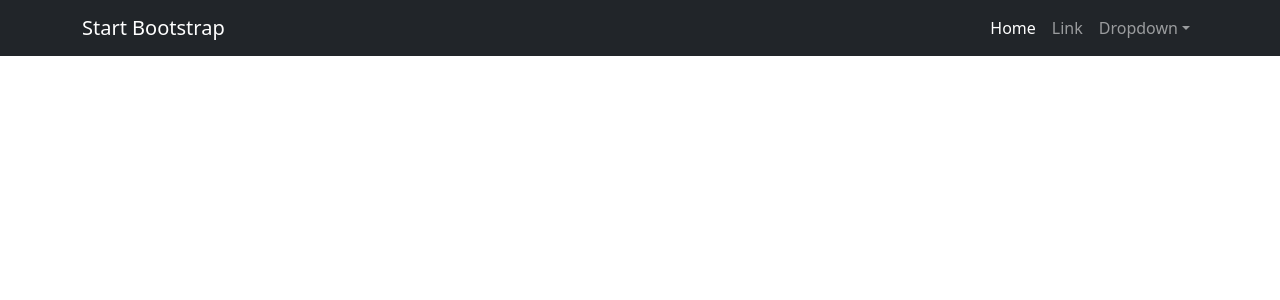
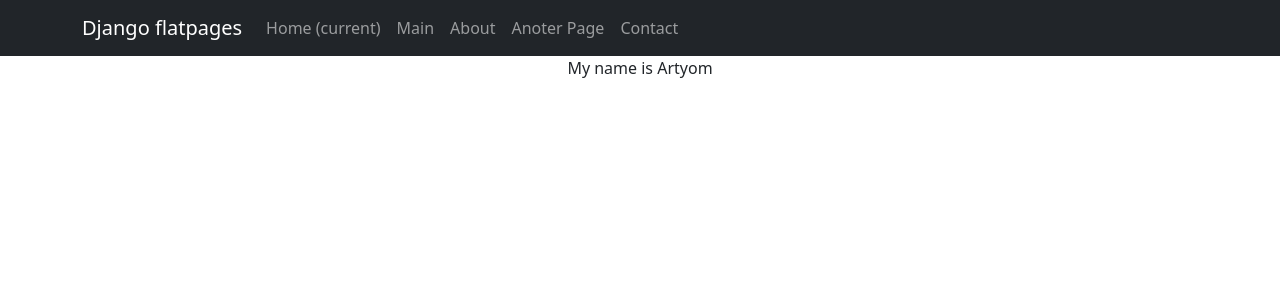
Before and after one commit to ArtyomPV/SkillFactory_PrusovAV_HW-03_D1.5, a Django app: template DjangoProjects/learnDjango/templates/flatpages/main.html in a window 1280 px wide. Shown: the top 300 px of the page. Run offline with Django 4.2, Linux system fonts and the light colour scheme; the template is opened without the code that fills it: values that come from a table or form of the project are taken from there, others are empty; data comes from the database, SQL or seed files in the repository; some libraries are stand-ins or nearby versions.

Commit message:
inserted new Responsive navbar content

```diff
--- a/DjangoProjects/learnDjango/templates/flatpages/default.html
+++ b/DjangoProjects/learnDjango/templates/flatpages/default.html
@@ -12,30 +12,48 @@
     </head>
     <body>
         <!-- Responsive navbar-->
-        <nav class="navbar navbar-expand-lg navbar-dark bg-dark">
+        <nav class="navbar navbar-expand-lg navbar-dark bg-dark static-top">
+   <div class="container">
+       <a class="navbar-brand" href="#">Django flatpages</a>
+       <button class="navbar-toggler" type="button" data-toggle="collapse"
+               data-target="#navbarResponsive"
+               aria-controls="navbarResponsive" aria-expanded="false"
+               aria-label="Toggle navigation">
+           <span class="navbar-toggler-icon"></span>
+       </button>
+       <div class="collapse navbar-collapse" id="navbarResponsive">
+           <ul class="navbar-nav ml-auto">
+               <li class="nav-item active">
+                   <a class="nav-link" href="#">Home
+                       <span class="sr-only">(current)</span>
+                   </a>
+               </li>
+               <li class="nav-item">
+                   <a class="nav-link" href="/main/">Main</a>
+               </li>
+               <li class="nav-item">
+                   <a class="nav-link" href="/about/">About</a>
+               </li>
+               <li class="nav-item">
+                   <a class="nav-link" href="/anotherpage/">Anoter Page</a>
+               </li>
+               <li class="nav-item">
+                   <a class="nav-link" href="/contact/">Contact</a>
+               </li>
+           </ul>
+       </div>
+   </div>
+</nav>
+        <!-- Page content-->
             <div class="container">
-                <a class="navbar-brand" href="#">Start Bootstrap</a>
-                <button class="navbar-toggler" type="button" data-bs-toggle="collapse" data-bs-target="#navbarSupportedContent" aria-controls="navbarSupportedContent" aria-expanded="false" aria-label="Toggle navigation"><span class="navbar-toggler-icon"></span></button>
-                <div class="collapse navbar-collapse" id="navbarSupportedContent">
-                    <ul class="navbar-nav ms-auto mb-2 mb-lg-0">
-                        <li class="nav-item"><a class="nav-link active" aria-current="page" href="#">Home</a></li>
-                        <li class="nav-item"><a class="nav-link" href="#">Link</a></li>
-                        <li class="nav-item dropdown">
-                            <a class="nav-link dropdown-toggle" id="navbarDropdown" href="#" role="button" data-bs-toggle="dropdown" aria-expanded="false">Dropdown</a>
-                            <ul class="dropdown-menu dropdown-menu-end" aria-labelledby="navbarDropdown">
-                                <li><a class="dropdown-item" href="#">Action</a></li>
-                                <li><a class="dropdown-item" href="#">Another action</a></li>
-                                <li><hr class="dropdown-divider" /></li>
-                                <li><a class="dropdown-item" href="#">Something else here</a></li>
-                            </ul>
-                        </li>
-                    </ul>
+                <div class="row">
+                    <div class="col-lg-12 text-center">
+                        {% block content%}
+                            {{ flatepage.content }}
+                        {% endblock content%}
+                    </div>
                 </div>
             </div>
-        </nav>
-        <!-- Page content-->
 
-            </div>
-        </div>
     </body>
 </html>
```
